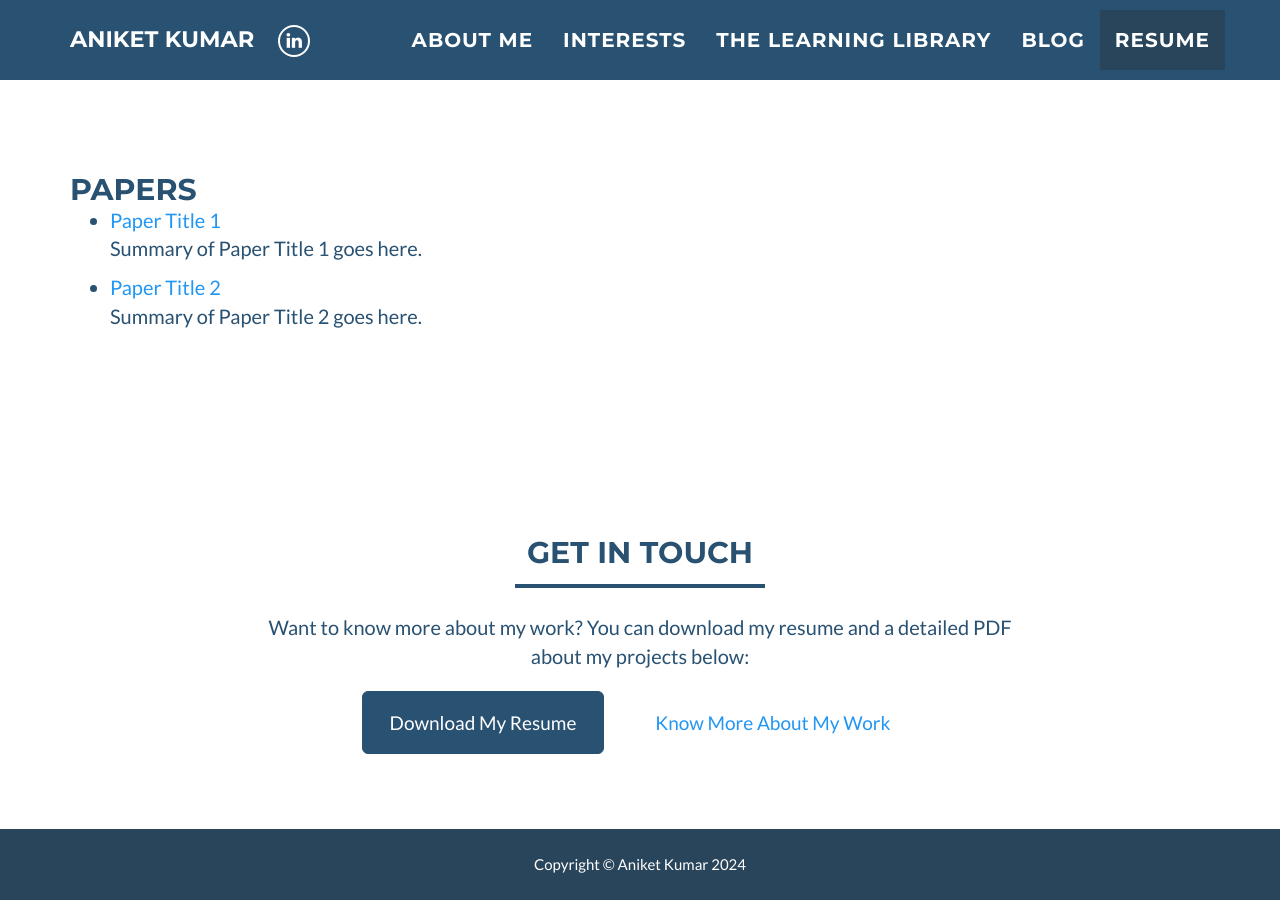
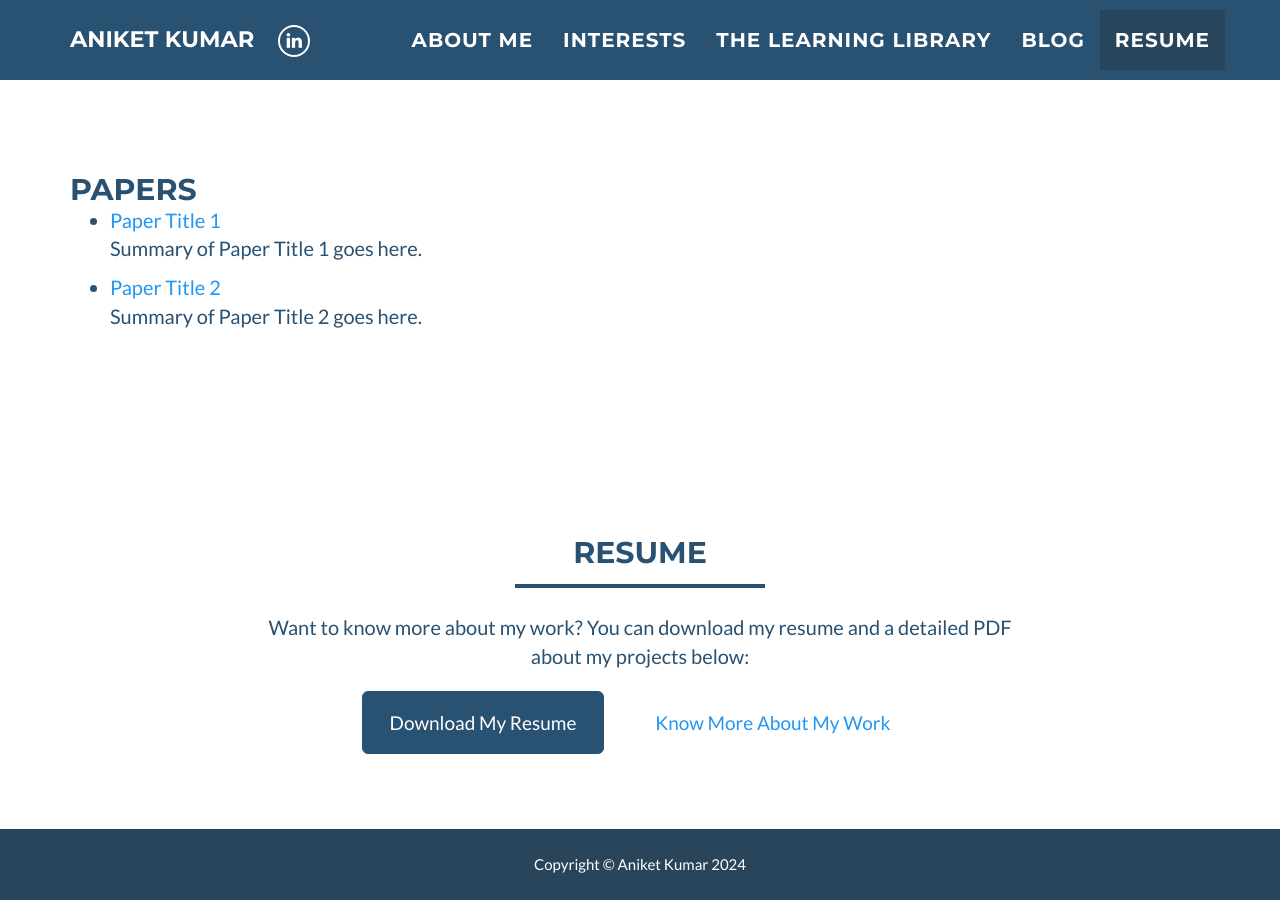
Before and after one commit to 007aniketkumar/007aniketkumar.github.io, a Jekyll site: the page built from index.html, in a window 1280 px wide and 900 px high, scrolled down 2333 px. Built offline with Jekyll 4.4.1, drawn with Linux system fonts in a browser that asks for light colours.

Commit message:
Update contact_form.html

```diff
--- a/_includes/contact_form.html
+++ b/_includes/contact_form.html
@@ -3,7 +3,7 @@
     <div class="container">
         <div class="row">
             <div class="col-lg-12 text-center">
-                <h2>Get in Touch</h2>
+                <h2>Resume</h2>
                 <hr />
             </div>
         </div>
```
